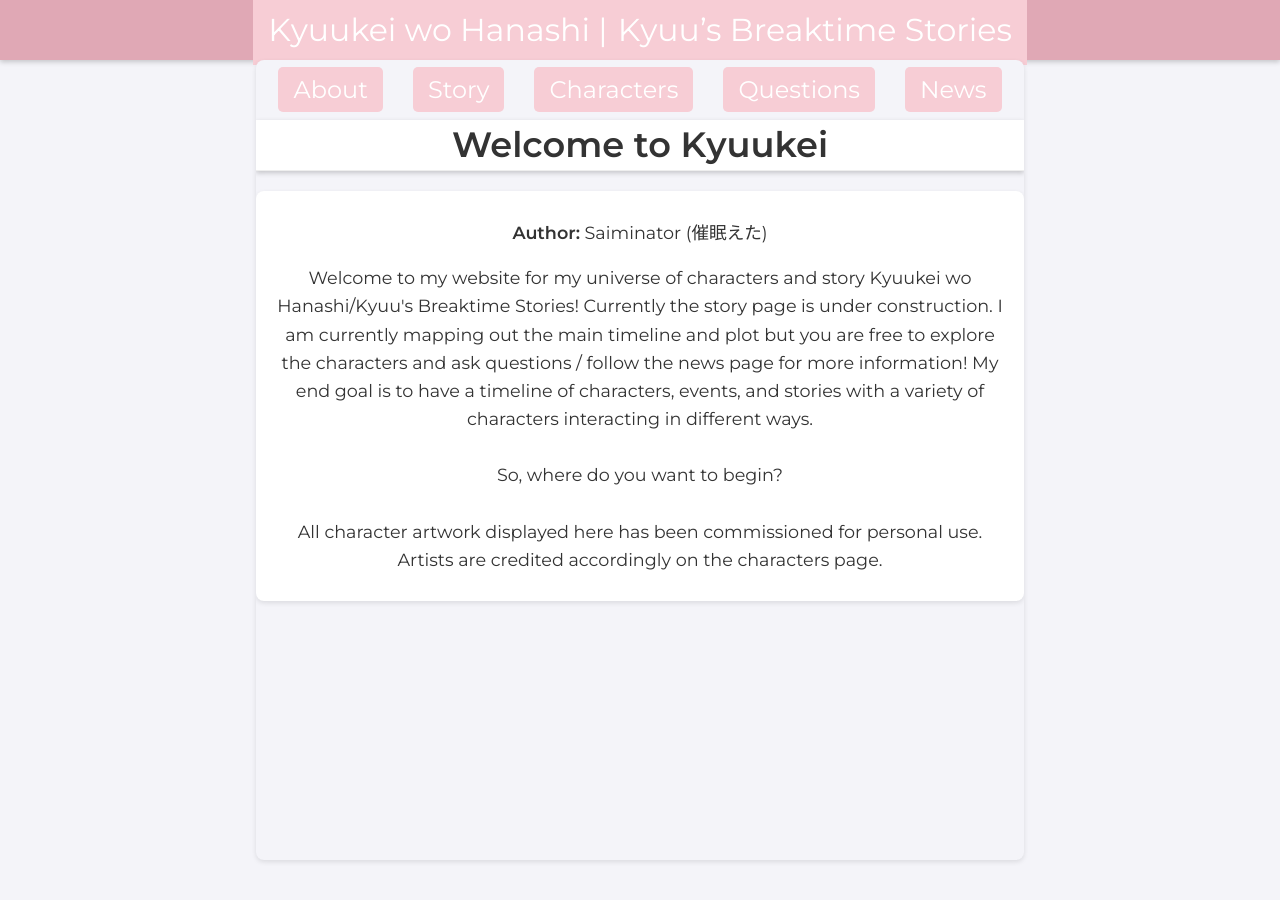
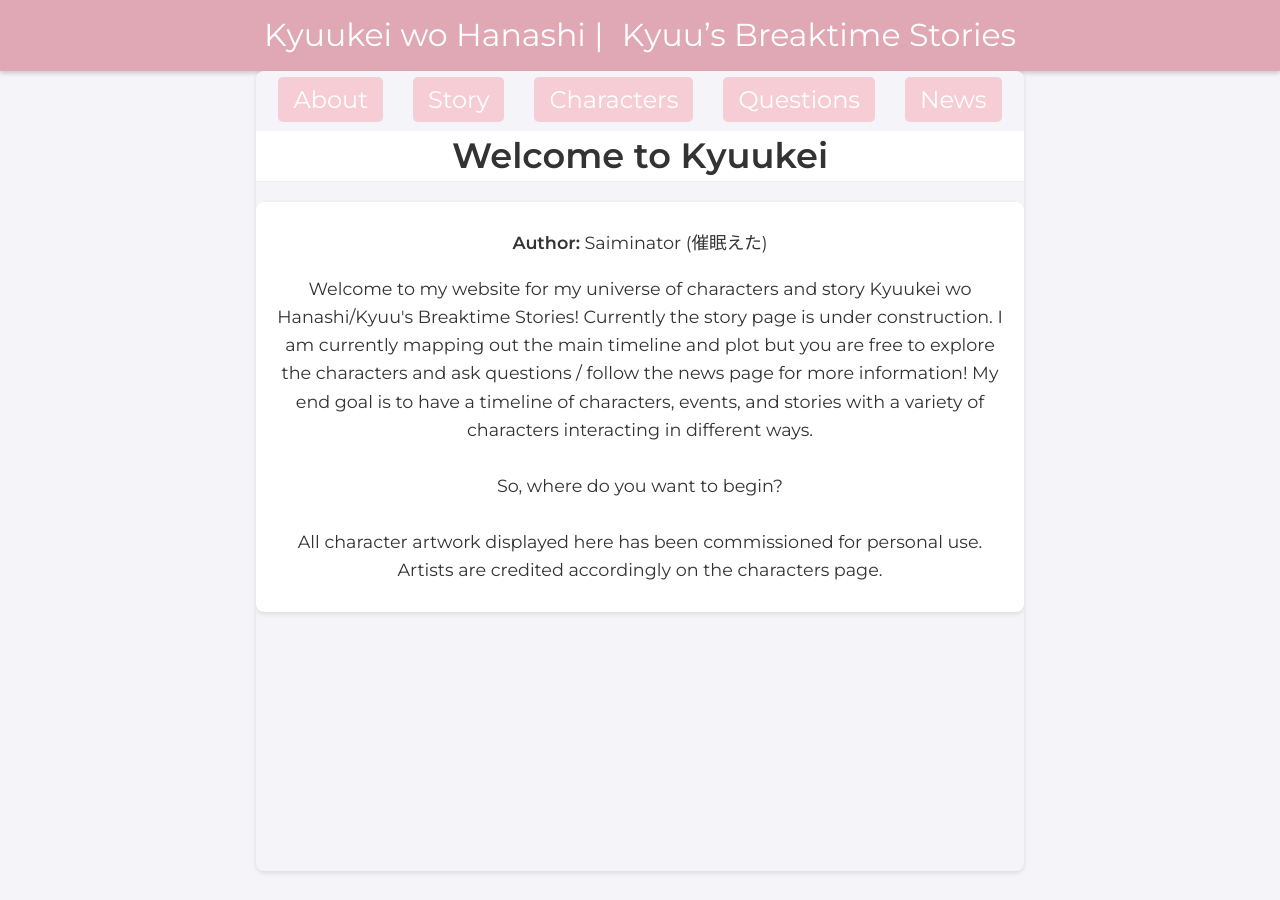
Before and after one commit to Saiminator/Kyuukei, a Jekyll site: the page built from index.html, in a window 1280 px wide. Built offline with Jekyll 4.4.1, drawn with Linux system fonts in a browser that asks for light colours.

Commit message:
Update style.css

```diff
--- a/css/style.css
+++ b/css/style.css
@@ -79,43 +79,29 @@ body {
 /* =====================================================
    5. Header & Top Navigation
 ===================================================== */
-header {
-  background: #e0a8b5; /* Orby Pink (darker shade) for header */
+/* New Header Styling */
+#site-header {
+  background: #f7cdd5; /* Default Orby Pink (lighter) */
   padding: 10px 0;
   text-align: center;
   box-shadow: 0 2px 5px rgba(0,0,0,0.2);
   width: 100%;
   margin: 0;
   margin-bottom: 0;
+  transition: background 0.3s ease;
+}
+#site-header.active,
+#site-header:hover {
+  background: #e0a8b5; /* Darker Orby Pink */
 }
 
-@media (min-width: 1024px) {
-  header {
-    height: 60px;
-    padding: 0;
-    display: flex;
-    align-items: center;
-    justify-content: center;
-  }
-}
-
-/* Site Title (Header Link) */
+/* Site Title (Anchor) - Remove extra background/padding so it fills the header */
 #site-title {
-  display: flex;
-  flex-direction: row;
-  justify-content: center;
-  align-items: center;
   font-size: 1.8em;
   color: #fff;
   text-decoration: none;
-  margin: 0 auto;
-  background: #f7cdd5; /* Default Orby Pink (lighter) */
-  padding: 10px;
-  transition: background 0.3s ease;
-}
-#site-title.active,
-#site-title:hover {
-  background: #e0a8b5; /* Darker shade when active or hovered */
+  background: none;
+  padding: 0;
 }
 
 #site-title .header-line1,
```
